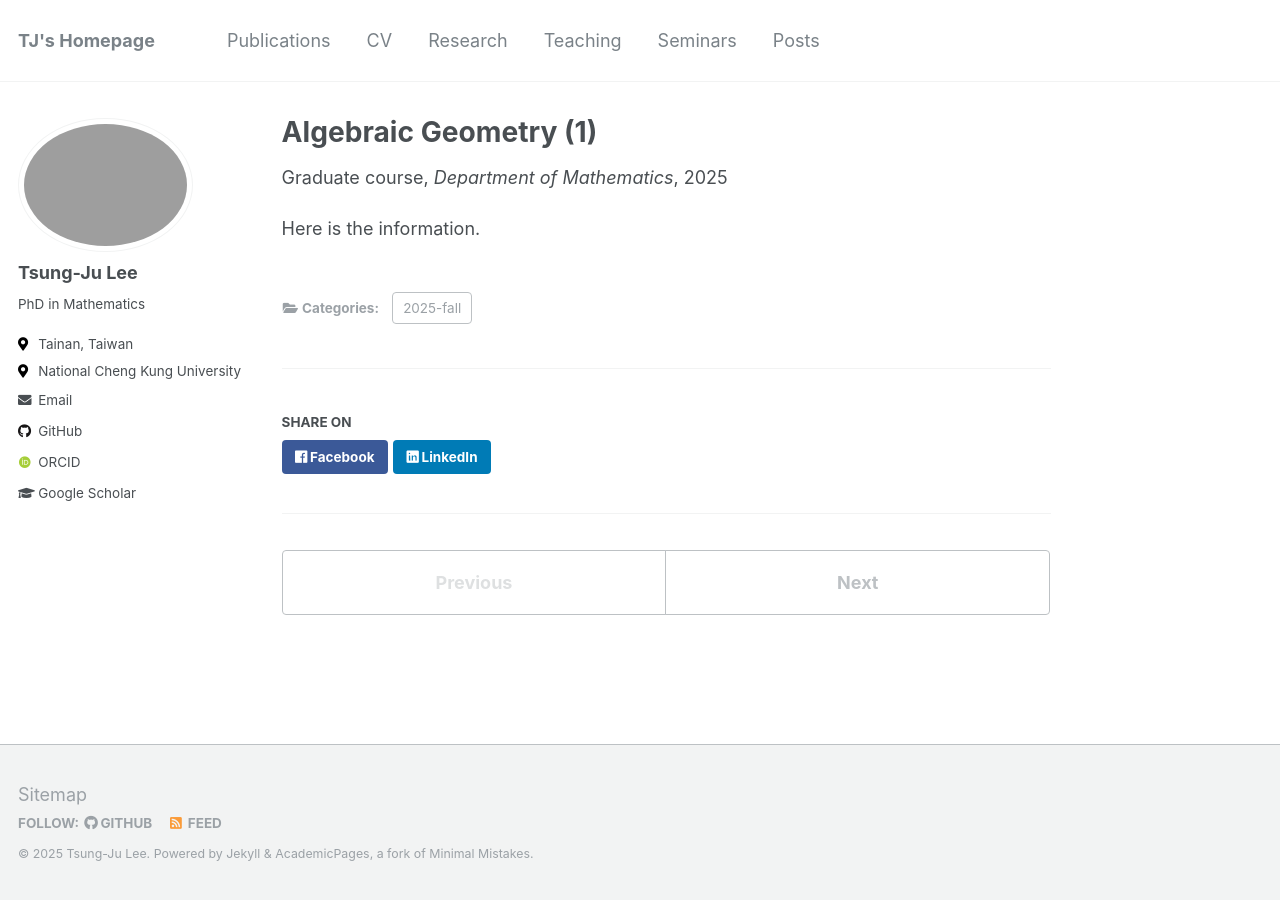
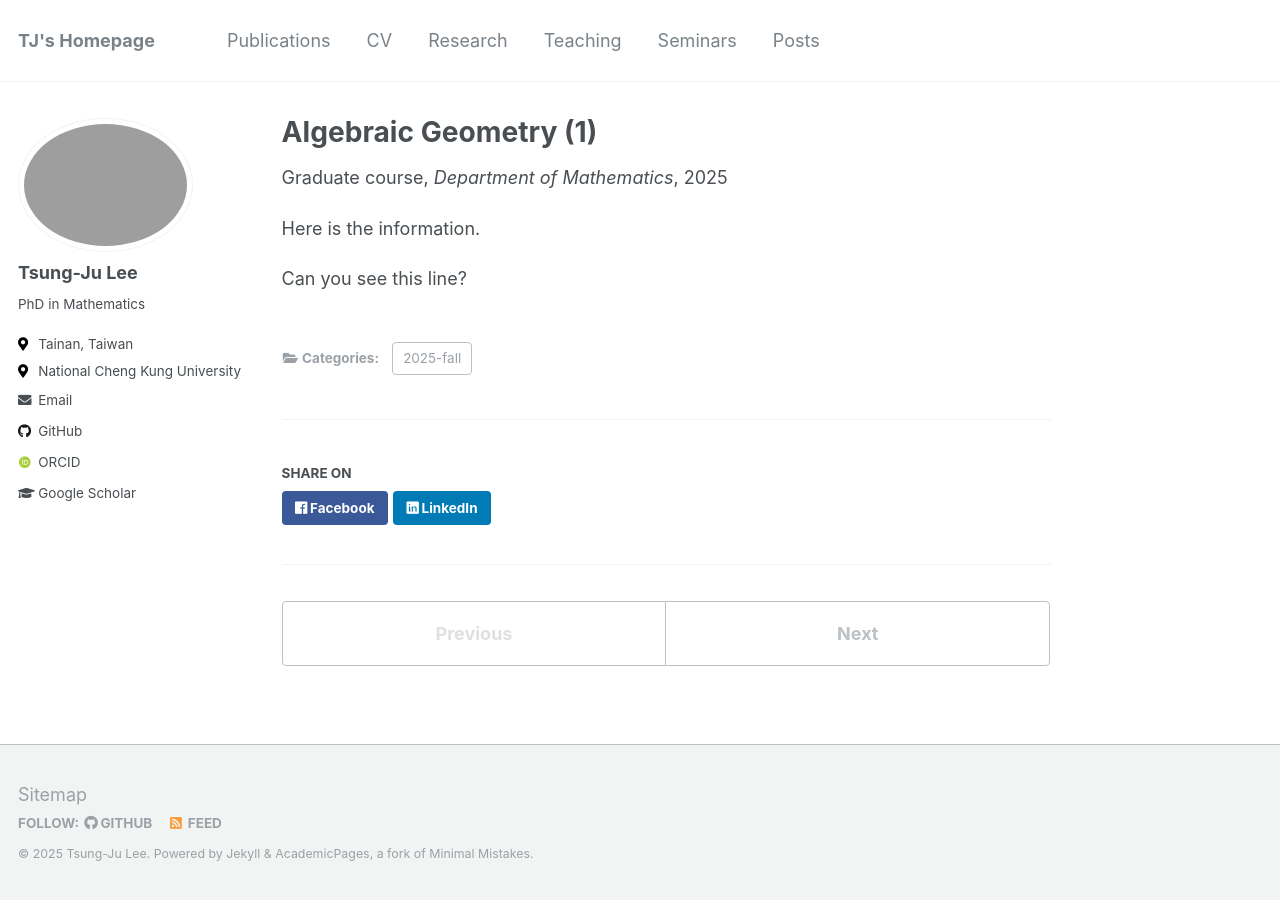
Before and after one commit to yusd24/yusd24.github.io, a Jekyll site: the page built from _teaching/2025-fall-AG1.md, in a window 1280 px wide. Built offline with Jekyll 4.4.1, drawn with Linux system fonts in a browser that asks for light colours; some web fonts are replaced.

Commit message:
Update 2025-fall-AG1.md

```diff
--- a/_teaching/2025-fall-AG1.md
+++ b/_teaching/2025-fall-AG1.md
@@ -5,7 +5,10 @@ category: 2025-fall
 type: "Graduate course"
 permalink: /teaching/2025-fall-AG1/
 venue: "Department of Mathematics"
+date: 2025-07-01
 location: "Taiwan, Taiwan"
 ---
 
 Here is the information.
+
+Can you see this line?
```
